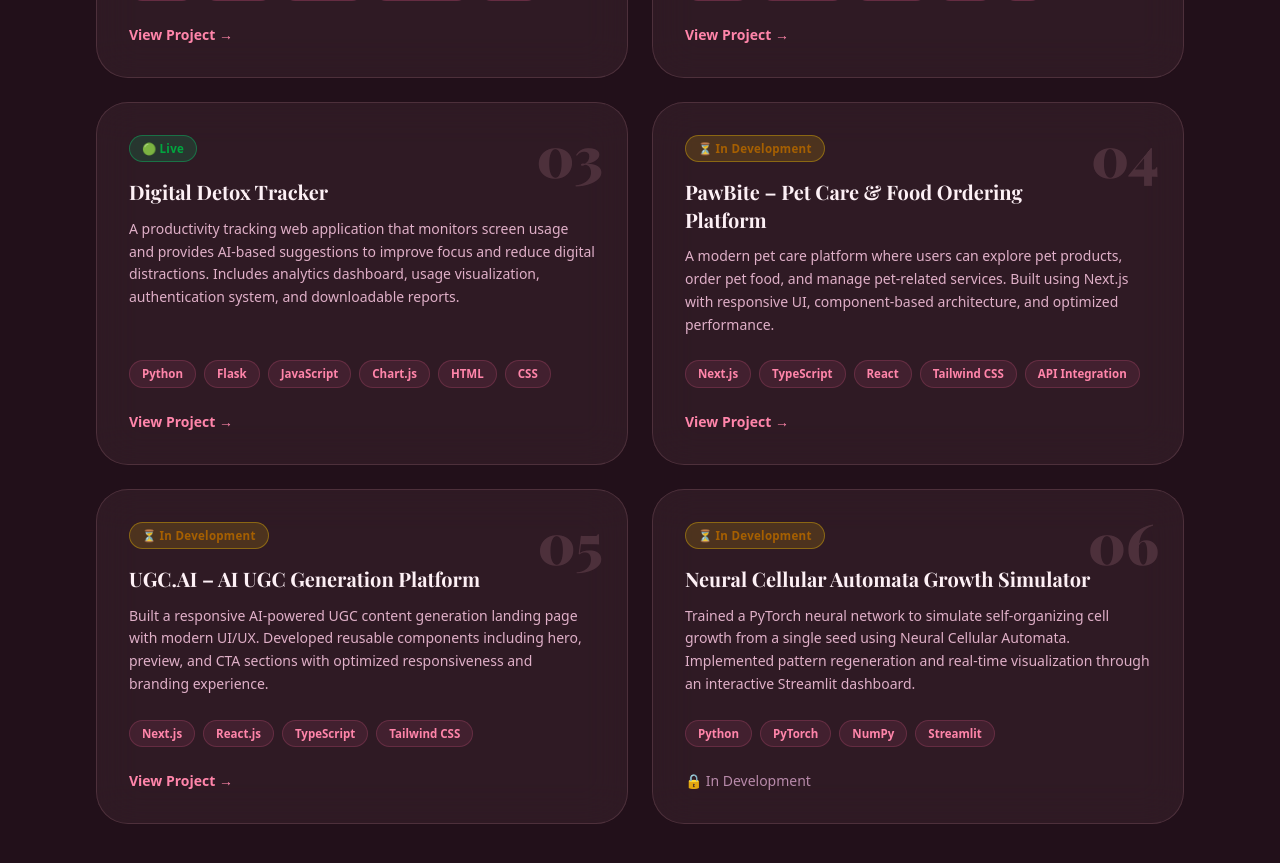
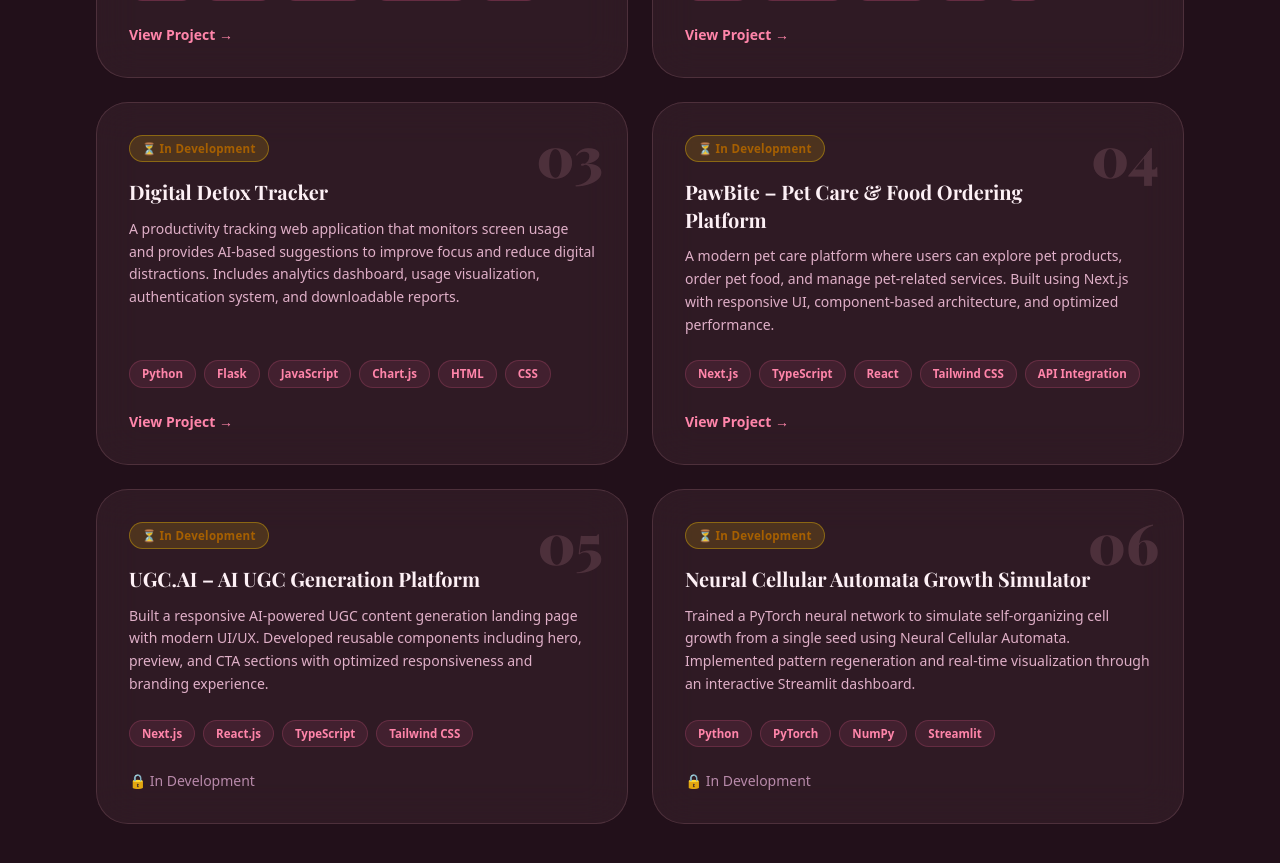
Before and after one commit to Nayan-Bera/pookie-portfolio, a Next.js app: page / in a window 1280 px wide. Shown: the part 2160-3023 px from the top of the page. Built offline with nearby package versions, Linux system fonts and the light colour scheme.

Commit message:
projcect status changed

```diff
--- a/src/constant/data.tsx
+++ b/src/constant/data.tsx
@@ -95,7 +95,7 @@ export const PROJECTS = [
       "CSS",
     ],
     link: "http://127.0.0.1:5000/",
-    status: "Live",
+    status: "🔒In Development",
   },
   {
     title: "PawBite – Pet Care & Food Ordering Platform",
@@ -109,7 +109,7 @@ export const PROJECTS = [
       "API Integration",
     ],
     link: "https://paw-next.vercel.app/",
-    status: "In Development",
+    status: "🔒In Development",
   },
 
   {
@@ -122,7 +122,7 @@ export const PROJECTS = [
       "TypeScript",
       "Tailwind CSS",
     ],
-    link: "http://localhost:5173/",
+    link: "",
     status: "🔒In Development",
   },
 
```
